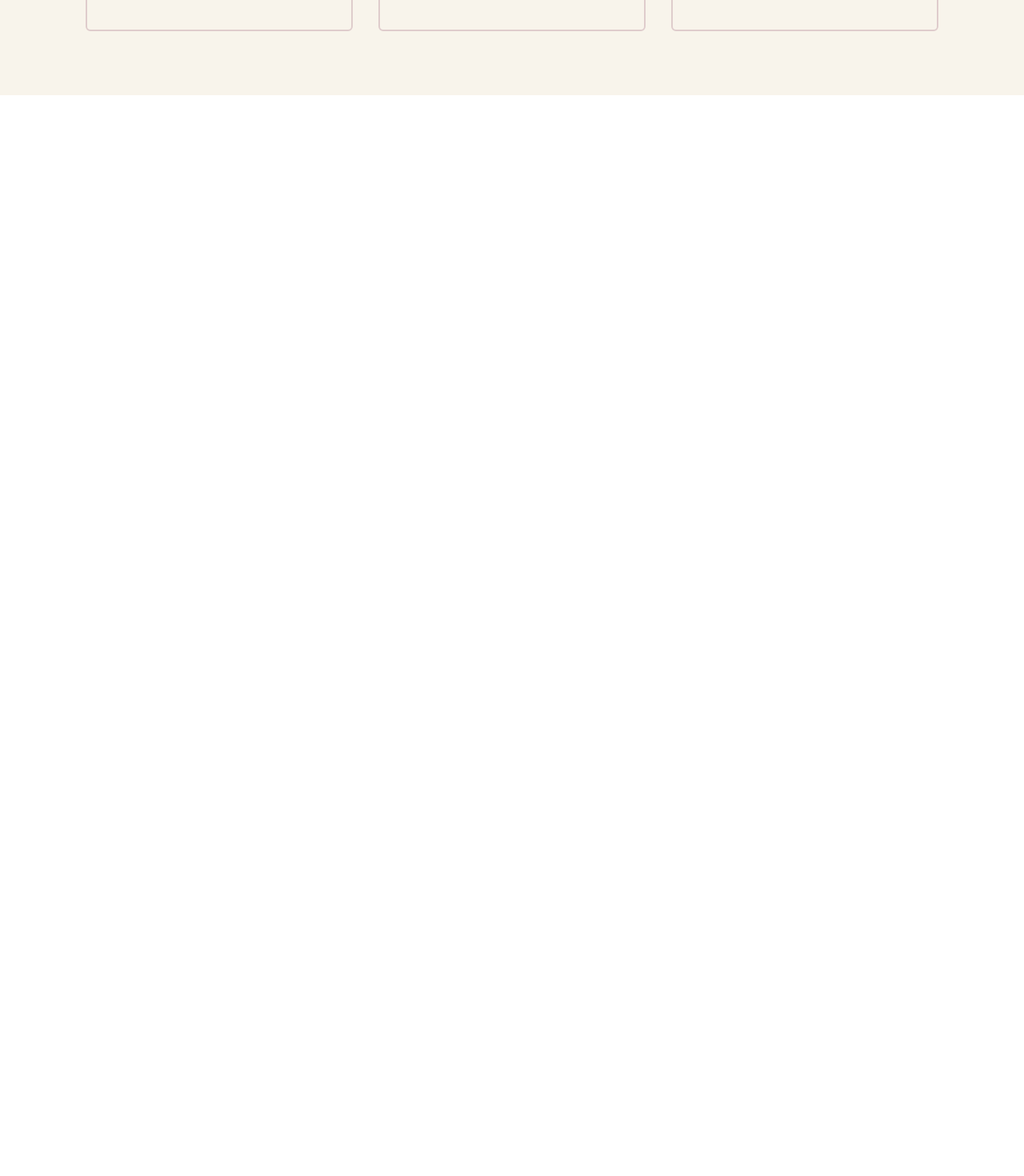
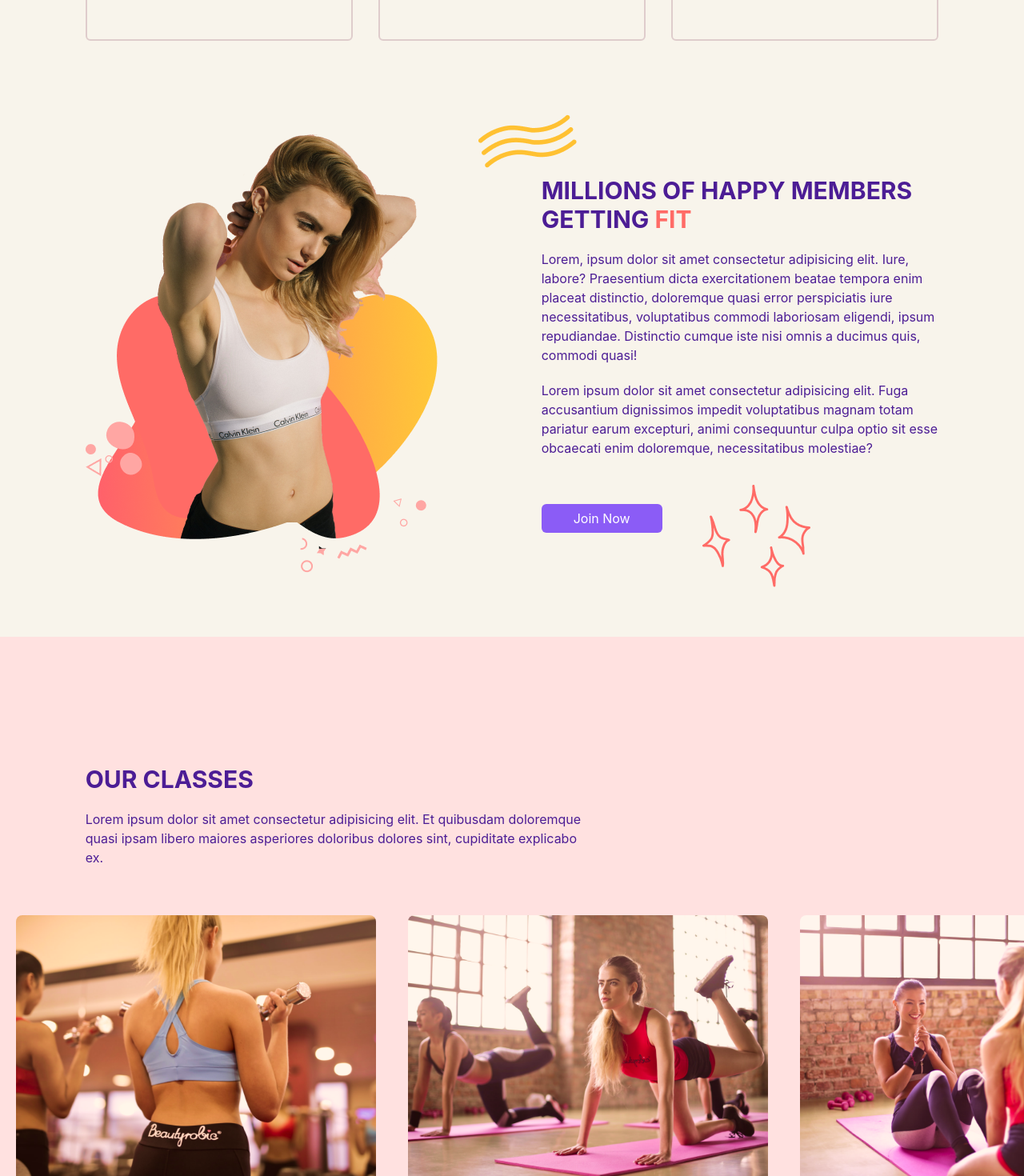
Before and after one commit to Akarikev/edrohgym, a React (Vite) app: page / in a window 1280 px wide. Shown: the part 1330-2800 px from the top of the page at 80% size. Before the commit the page ends 1449 px from the top, so only its background shows below. Built offline with nearby package versions, Linux system fonts and the light colour scheme.

Commit message:
new components added

```diff
--- a/package.json
+++ b/package.json
@@ -15,7 +15,8 @@
     "framer-motion": "^10.12.10",
     "react": "^18.2.0",
     "react-anchor-link-smooth-scroll": "^1.0.12",
-    "react-dom": "^18.2.0"
+    "react-dom": "^18.2.0",
+    "react-hook-form": "^7.44.2"
   },
   "devDependencies": {
     "@types/node": "^20.1.4",
--- a/src/App.tsx
+++ b/src/App.tsx
@@ -4,6 +4,8 @@
 import Benefits from "@/scenes/benefits";
 import { useEffect, useState } from "react";
 import { SelectedPage } from "@/shared/types";
+import OurClasses from "@/scenes/OurClasses";
+import ContactUs from "@/scenes/ContactUs";
 
 function App() {
   const [selectedPage, setSelectedPage] = useState<SelectedPage>(
@@ -34,7 +36,9 @@
       />
 
       <Home setSelectedPage={setSelectedPage} />
-      <Benefits setSelectedPage={setSelectedPage} selectedPage={selectedPage} />
+      <Benefits setSelectedPage={setSelectedPage} />
+      <OurClasses setSelectedPage={setSelectedPage} />
+      <ContactUs setSelectedPage={setSelectedPage} />
     </div>
   );
 }
--- /dev/null
+++ b/src/scenes/ContactUs/index.tsx
@@ -0,0 +1,11 @@
+import { SelectedPage } from "@/shared/types";
+
+type Props = {
+  setSelectedPage: (value: SelectedPage) => void;
+};
+
+const index = ({ setSelectedPage }: Props) => {
+  return <div>index</div>;
+};
+
+export default index;
--- /dev/null
+++ b/src/scenes/OurClasses/Class.tsx
@@ -0,0 +1,22 @@
+type Props = {
+  name: string;
+  desc?: string;
+  image: string;
+};
+
+const Class = ({ name, desc, image }: Props) => {
+  const overlayStyles = `p-4 absolute z-30 flex h-[380px] w-[450px] flex-col items-center justify-center whitespace-normal bg-violet-400 text-center text-white opacity-0 transition duration-500 hover:opacity-90 rounded-lg`;
+
+  return (
+    <li className="relative mx-5 inline-block h-[380px] w-[450px]">
+      <div className={`${overlayStyles} `}>
+        <p>{name}</p>
+        <p>{desc}</p>
+      </div>
+
+      <img className="rounded-lg" loading="lazy" src={image} alt={`${image}`} />
+    </li>
+  );
+};
+
+export default Class;
--- /dev/null
+++ b/src/scenes/OurClasses/index.tsx
@@ -0,0 +1,92 @@
+import { SelectedPage, ClassType } from "@/shared/types";
+import image1 from "@/assets/image1.png";
+import image2 from "@/assets/image2.png";
+import image3 from "@/assets/image3.png";
+import image4 from "@/assets/image4.png";
+import image5 from "@/assets/image5.png";
+import image6 from "@/assets/image6.png";
+import { motion } from "framer-motion";
+import Htext from "@/shared/Htext";
+import Class from "./Class";
+
+const classes: Array<ClassType> = [
+  {
+    name: "Weight Training Classes",
+    desc: "Lorem ipsum dolor sit amet consectetur adipisicing elit. Cum reprehenderit officiis quo rerum numquam debitis dolores recusandae!",
+    image: image1,
+  },
+  {
+    name: "Yoga Classes",
+    image: image2,
+  },
+  {
+    name: "Ab Core Classes",
+    desc: "Lorem ipsum dolor sit amet consectetur adipisicing elit. Cum reprehenderit officiis quo rerum numquam debitis dolores recusandae!",
+    image: image3,
+  },
+  {
+    name: "Adventure Classes",
+    desc: "Lorem ipsum dolor sit amet consectetur adipisicing elit. Cum reprehenderit officiis quo rerum numquam debitis dolores recusandae!",
+    image: image4,
+  },
+  {
+    name: "Fitness Classes",
+    desc: "Lorem ipsum dolor sit amet consectetur adipisicing elit. Cum reprehenderit officiis quo rerum numquam debitis dolores recusandae!",
+    image: image5,
+  },
+  {
+    name: " Training Classes",
+    desc: "Lorem ipsum dolor sit amet consectetur adipisicing elit. Cum reprehenderit officiis quo rerum numquam debitis dolores recusandae!",
+    image: image6,
+  },
+];
+
+type Props = {
+  setSelectedPage: (value: SelectedPage) => void;
+};
+
+const OurClasses = ({ setSelectedPage }: Props) => {
+  return (
+    <section id="ourclasses" className="w-full bg-primary-100 py-40">
+      <motion.div
+        onViewportEnter={() => setSelectedPage(SelectedPage.OurClasses)}
+      >
+        <motion.div
+          className="mx-auto w-5/6"
+          initial="hidden"
+          whileInView="visible"
+          viewport={{ once: true, amount: 0.5 }}
+          transition={{ delay: 0.4, duration: 0.5 }}
+          variants={{
+            hidden: { opacity: 0, x: -50 },
+            visible: { opacity: 1, x: 0 },
+          }}
+        >
+          <div className="md:w-3/5">
+            <Htext>OUR CLASSES</Htext>
+            <p className="py-5">
+              Lorem ipsum dolor sit amet consectetur adipisicing elit. Et
+              quibusdam doloremque quasi ipsam libero maiores asperiores
+              doloribus dolores sint, cupiditate explicabo ex.
+            </p>
+          </div>
+        </motion.div>
+
+        <div className="mt-10 h-[353px] w-full overflow-x-auto overflow-y-hidden">
+          <ul className="w-[2800px] whitespace-nowrap">
+            {classes.map((item: ClassType, index) => (
+              <Class
+                key={`${item.name} - ${index}`}
+                desc={item.desc}
+                name={item.name}
+                image={item.image}
+              />
+            ))}
+          </ul>
+        </div>
+      </motion.div>
+    </section>
+  );
+};
+
+export default OurClasses;
--- a/src/scenes/benefits/index.tsx
+++ b/src/scenes/benefits/index.tsx
@@ -8,6 +8,8 @@
 import { motion } from "framer-motion";
 import Htext from "@/shared/Htext";
 import Benefit from "./Benefit";
+import ActionButton from "@/shared/ActionButton";
+import BenefitPageGraphic from "@/assets/BenefitsPageGraphic.png";
 
 type Props = {
   setSelectedPage: (value: SelectedPage) => void;
@@ -75,6 +77,74 @@
             />
           ))}
         </motion.div>
+
+        {/*GRAPHICS AND DESC  */}
+        <div className="mt-16 items-center justify-between gap-20 md:mt-28 md:flex ">
+          {/* Graphic */}
+
+          <img className="mx-auto" src={BenefitPageGraphic} alt="img graphic" />
+
+          {/* descp */}
+          <div>
+            {/* title */}
+
+            <div className="relative">
+              <div className="before:absolute before:-left-20 before:-top-20  before:z-[1] before:content-abstractwaves">
+                <motion.div
+                  initial="hidden"
+                  whileInView="visible"
+                  viewport={{ once: true, amount: 0.5 }}
+                  transition={{ delay: 0.4, duration: 0.5 }}
+                  variants={{
+                    hidden: { opacity: 0, x: 50 },
+                    visible: { opacity: 1, x: 0 },
+                  }}
+                >
+                  <Htext>
+                    MILLIONS OF HAPPY MEMBERS GETTING {""}{" "}
+                    <span className="text-primary-500">FIT</span>
+                  </Htext>
+                </motion.div>
+              </div>
+            </div>
+
+            {/* desctipt */}
+
+            <motion.div
+              initial="hidden"
+              whileInView="visible"
+              viewport={{ once: true, amount: 0.5 }}
+              transition={{ delay: 0.2, duration: 0.5 }}
+              variants={{
+                hidden: { opacity: 0, x: -50 },
+                visible: { opacity: 1, x: 0 },
+              }}
+            >
+              <p className="my-5">
+                Lorem, ipsum dolor sit amet consectetur adipisicing elit. Iure,
+                labore? Praesentium dicta exercitationem beatae tempora enim
+                placeat distinctio, doloremque quasi error perspiciatis iure
+                necessitatibus, voluptatibus commodi laboriosam eligendi, ipsum
+                repudiandae. Distinctio cumque iste nisi omnis a ducimus quis,
+                commodi quasi!
+              </p>
+              <p className="mb-5">
+                Lorem ipsum dolor sit amet consectetur adipisicing elit. Fuga
+                accusantium dignissimos impedit voluptatibus magnam totam
+                pariatur earum excepturi, animi consequuntur culpa optio sit
+                esse obcaecati enim doloremque, necessitatibus molestiae?
+              </p>
+            </motion.div>
+            {/* button */}
+            <div className="relative mt-16">
+              <div className="before:absolute before:-bottom-20 before:right-40 before:z-[1] before:content-sparkles">
+                <ActionButton setSelectedPage={setSelectedPage}>
+                  Join Now
+                </ActionButton>
+              </div>
+            </div>
+          </div>
+        </div>
       </motion.div>
     </section>
   );
--- a/src/shared/Htext.tsx
+++ b/src/shared/Htext.tsx
@@ -4,7 +4,7 @@
 
 const Htext = ({ children }: Props) => {
   return (
-    <h1 className="font-3xl basis-3/5 font-[inter] font-bold">{children} </h1>
+    <h1 className="basis-3/5 font-[inter] text-3xl font-bold">{children} </h1>
   );
 };
 
--- a/src/shared/types.ts
+++ b/src/shared/types.ts
@@ -10,3 +10,9 @@
   title: string,
   description: string,
 }
+
+export interface ClassType {
+  name: string,
+  desc?: string,
+  image: string,
+}
```
Also changed, not shown: 1 other file (tests, documents, lock files or other folders).
